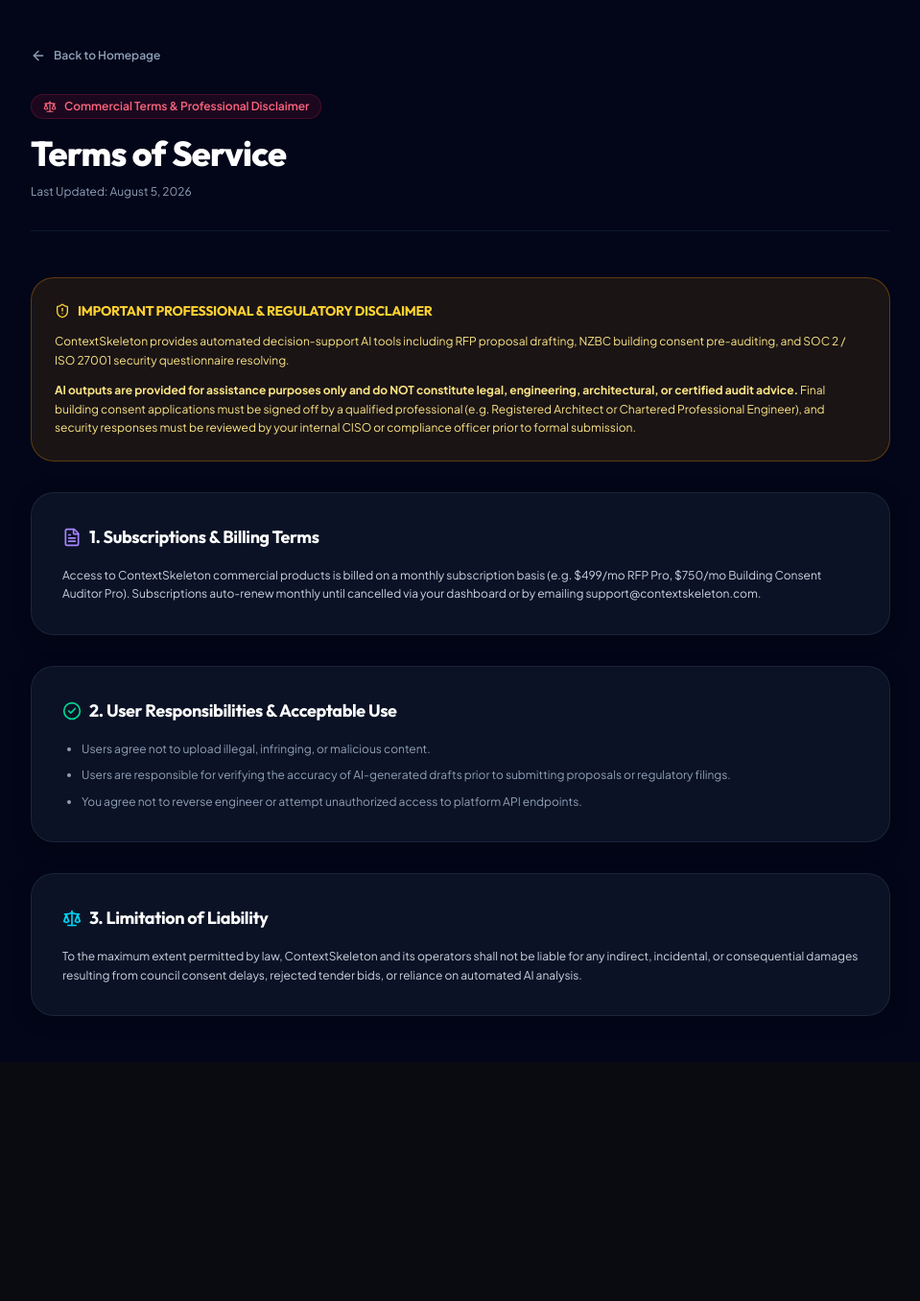
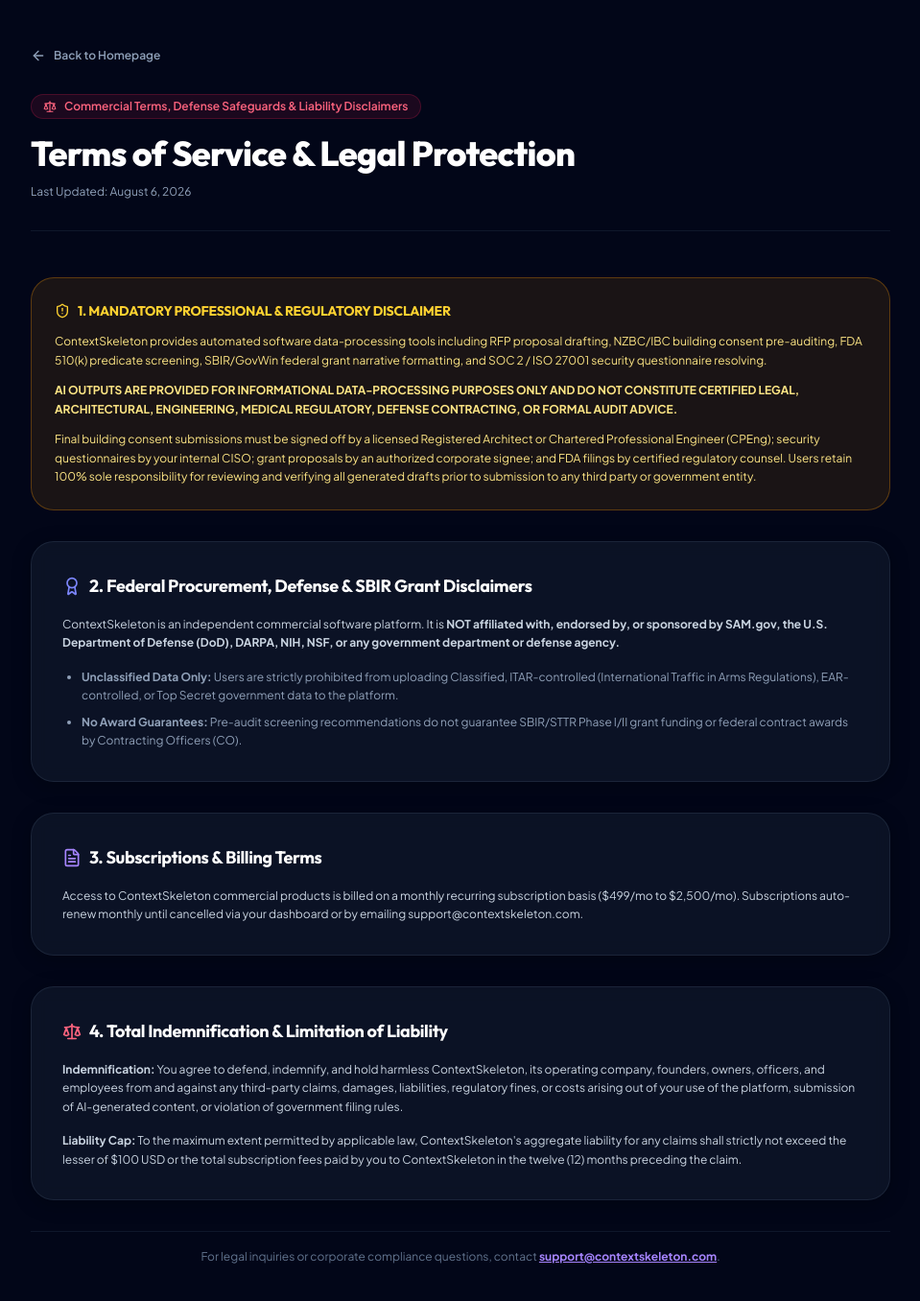
Before and after one commit to msgtorahul-art/contextskeleton-rfp, a Next.js app: page /terms in a window 1280 px wide. Shown: the top 1356 px of the page at 96% size, without its empty margins (160-1119 px from the left). Before the commit the page ends 1107 px from the top, so only its background shows below. Built offline with nearby package versions, Linux system fonts and the light colour scheme.

Commit message:
Update Terms of Service and Privacy Policy with explicit defense safeguards, ITAR unclassified boundary, indemnification, and liability caps

```diff
--- a/src/app/privacy/page.tsx
+++ b/src/app/privacy/page.tsx
@@ -1,10 +1,10 @@
 import React from 'react';
 import Link from 'next/link';
-import { ShieldCheck, ArrowLeft, Lock, Database, Mail, Key } from 'lucide-react';
+import { ShieldCheck, ArrowLeft, Lock, Database, Mail, Key, ShieldAlert } from 'lucide-react';
 
 export const metadata = {
-  title: 'Privacy Policy | ContextSkeleton Enterprise AI',
-  description: 'Privacy Policy and data security practices for ContextSkeleton Enterprise AI Platform.',
+  title: 'Privacy Policy & Data Security | ContextSkeleton Enterprise AI',
+  description: 'Privacy Policy, Zero-Training Guarantees, and Data Isolation practices for ContextSkeleton.',
   alternates: {
     canonical: 'https://contextskeleton.com/privacy',
   },
@@ -23,13 +23,26 @@
 
         <header className="mb-12 border-b border-slate-900 pb-8">
           <div className="inline-flex items-center gap-2 px-3 py-1 rounded-full bg-violet-500/10 text-violet-400 border border-violet-500/20 text-xs font-semibold mb-4">
-            <ShieldCheck className="h-3.5 w-3.5" /> Enterprise Privacy &amp; Data Protection
+            <ShieldCheck className="h-3.5 w-3.5" /> Enterprise Privacy &amp; Zero-Training Guarantee
           </div>
-          <h1 className="text-4xl font-extrabold text-white tracking-tight mb-3">Privacy Policy</h1>
-          <p className="text-slate-400 text-xs">Last Updated: August 5, 2026</p>
+          <h1 className="text-4xl font-extrabold text-white tracking-tight mb-3">Privacy Policy &amp; Data Security</h1>
+          <p className="text-slate-400 text-xs">Last Updated: August 6, 2026</p>
         </header>
 
         <div className="space-y-8 text-xs text-slate-300 leading-relaxed font-sans">
+          {/* ZERO TRAINING GUARANTEE */}
+          <section className="p-6 rounded-3xl bg-violet-500/10 border border-violet-500/30 text-violet-200 space-y-3">
+            <h2 className="text-sm font-bold text-violet-300 flex items-center gap-2 uppercase tracking-wider">
+              <ShieldAlert className="h-4 w-4" /> ZERO-TRAINING &amp; STRICT CONFIDENTIALITY GUARANTEE
+            </h2>
+            <p>
+              <strong>We NEVER use your uploaded documents, security policy files, tender proposals, or AI queries to train public AI models.</strong>
+            </p>
+            <p>
+              All customer data remains 100% confidential and is processed strictly within isolated multi-tenant database clusters.
+            </p>
+          </section>
+
           <section className="glass-panel p-8 rounded-3xl border-slate-800 space-y-4">
             <h2 className="text-lg font-bold text-white flex items-center gap-2">
               <Lock className="h-5 w-5 text-violet-400" /> 1. Data Collection &amp; Processing Boundaries
@@ -49,10 +62,7 @@
               <Database className="h-5 w-5 text-indigo-400" /> 2. AI Model Training &amp; Data Isolation
             </h2>
             <p>
-              <strong>We do NOT sell, license, or use customer data to train public artificial intelligence models.</strong>
-            </p>
-            <p>
-              All uploaded documents, PDF vector embeddings, and generated responses are stored in isolated, multi-tenant database clusters (Turso Cloud / SQLite). Customer data remains strictly segregated within your organization&apos;s account boundary.
+              All uploaded documents, PDF vector embeddings, and generated responses are stored in isolated database clusters. Customer data remains strictly segregated within your organization&apos;s account boundary.
             </p>
           </section>
 
@@ -63,10 +73,6 @@
             <p>
               ContextSkeleton utilizes essential HTTP-only cookies and browser session storage strictly necessary for authentication security and billing status verification. We do NOT use third-party advertising cookies or cross-site tracking pixels.
             </p>
-            <ul className="list-disc pl-5 space-y-2 text-slate-400">
-              <li><strong>Authentication Tokens:</strong> Secure HTTP-only cookies storing encrypted session tokens.</li>
-              <li><strong>User Preference Cache:</strong> Local storage used to persist workspace UI layout states.</li>
-            </ul>
           </section>
 
           <section className="glass-panel p-8 rounded-3xl border-slate-800 space-y-4">
--- a/src/app/terms/page.tsx
+++ b/src/app/terms/page.tsx
@@ -1,10 +1,10 @@
 import React from 'react';
 import Link from 'next/link';
-import { ShieldAlert, ArrowLeft, FileText, Scale, CheckCircle2 } from 'lucide-react';
+import { ShieldAlert, ArrowLeft, FileText, Scale, CheckCircle2, ShieldCheck, Lock, Award } from 'lucide-react';
 
 export const metadata = {
-  title: 'Terms of Service | ContextSkeleton Enterprise AI',
-  description: 'Terms of Service and Professional Disclaimer for ContextSkeleton Enterprise AI Platform.',
+  title: 'Terms of Service & Legal Safeguards | ContextSkeleton Enterprise AI',
+  description: 'Commercial Terms of Service, Legal Protections, Defense Disclaimers, and Professional Liability Limits for ContextSkeleton.',
   alternates: {
     canonical: 'https://contextskeleton.com/terms',
   },
@@ -23,54 +23,69 @@
 
         <header className="mb-12 border-b border-slate-900 pb-8">
           <div className="inline-flex items-center gap-2 px-3 py-1 rounded-full bg-rose-500/10 text-rose-400 border border-rose-500/20 text-xs font-semibold mb-4">
-            <Scale className="h-3.5 w-3.5" /> Commercial Terms & Professional Disclaimer
+            <Scale className="h-3.5 w-3.5" /> Commercial Terms, Defense Safeguards &amp; Liability Disclaimers
           </div>
-          <h1 className="text-4xl font-extrabold text-white tracking-tight mb-3">Terms of Service</h1>
-          <p className="text-slate-400 text-xs">Last Updated: August 5, 2026</p>
+          <h1 className="text-4xl font-extrabold text-white tracking-tight mb-3">Terms of Service &amp; Legal Protection</h1>
+          <p className="text-slate-400 text-xs">Last Updated: August 6, 2026</p>
         </header>
 
         <div className="space-y-8 text-xs text-slate-300 leading-relaxed font-sans">
           {/* PROFESSIONAL & COMPLIANCE DISCLAIMER ALERT */}
           <section className="p-6 rounded-3xl bg-amber-500/10 border border-amber-500/30 text-amber-200 space-y-3">
             <h2 className="text-sm font-bold text-amber-300 flex items-center gap-2 uppercase tracking-wider">
-              <ShieldAlert className="h-4 w-4" /> IMPORTANT PROFESSIONAL & REGULATORY DISCLAIMER
+              <ShieldAlert className="h-4 w-4" /> 1. MANDATORY PROFESSIONAL &amp; REGULATORY DISCLAIMER
             </h2>
             <p>
-              ContextSkeleton provides automated decision-support AI tools including RFP proposal drafting, NZBC building consent pre-auditing, and SOC 2 / ISO 27001 security questionnaire resolving.
+              ContextSkeleton provides automated software data-processing tools including RFP proposal drafting, NZBC/IBC building consent pre-auditing, FDA 510(k) predicate screening, SBIR/GovWin federal grant narrative formatting, and SOC 2 / ISO 27001 security questionnaire resolving.
             </p>
             <p>
-              <strong>AI outputs are provided for assistance purposes only and do NOT constitute legal, engineering, architectural, or certified audit advice.</strong> Final building consent applications must be signed off by a qualified professional (e.g. Registered Architect or Chartered Professional Engineer), and security responses must be reviewed by your internal CISO or compliance officer prior to formal submission.
+              <strong>AI OUTPUTS ARE PROVIDED FOR INFORMATIONAL DATA-PROCESSING PURPOSES ONLY AND DO NOT CONSTITUTE CERTIFIED LEGAL, ARCHITECTURAL, ENGINEERING, MEDICAL REGULATORY, DEFENSE CONTRACTING, OR FORMAL AUDIT ADVICE.</strong>
+            </p>
+            <p>
+              Final building consent submissions must be signed off by a licensed Registered Architect or Chartered Professional Engineer (CPEng); security questionnaires by your internal CISO; grant proposals by an authorized corporate signee; and FDA filings by certified regulatory counsel. Users retain 100% sole responsibility for reviewing and verifying all generated drafts prior to submission to any third party or government entity.
             </p>
           </section>
 
+          {/* DEFENSE & FEDERAL PROCUREMENT SAFEGUARDS */}
           <section className="glass-panel p-8 rounded-3xl border-slate-800 space-y-4">
             <h2 className="text-lg font-bold text-white flex items-center gap-2">
-              <FileText className="h-5 w-5 text-violet-400" /> 1. Subscriptions & Billing Terms
+              <Award className="h-5 w-5 text-indigo-400" /> 2. Federal Procurement, Defense &amp; SBIR Grant Disclaimers
             </h2>
             <p>
-              Access to ContextSkeleton commercial products is billed on a monthly subscription basis (e.g. $499/mo RFP Pro, $750/mo Building Consent Auditor Pro). Subscriptions auto-renew monthly until cancelled via your dashboard or by emailing support@contextskeleton.com.
+              ContextSkeleton is an independent commercial software platform. It is <strong>NOT affiliated with, endorsed by, or sponsored by SAM.gov, the U.S. Department of Defense (DoD), DARPA, NIH, NSF, or any government department or defense agency.</strong>
+            </p>
+            <ul className="list-disc pl-5 space-y-2 text-slate-400">
+              <li><strong>Unclassified Data Only:</strong> Users are strictly prohibited from uploading Classified, ITAR-controlled (International Traffic in Arms Regulations), EAR-controlled, or Top Secret government data to the platform.</li>
+              <li><strong>No Award Guarantees:</strong> Pre-audit screening recommendations do not guarantee SBIR/STTR Phase I/II grant funding or federal contract awards by Contracting Officers (CO).</li>
+            </ul>
+          </section>
+
+          {/* SUBSCRIPTIONS & ACCEPTABLE USE */}
+          <section className="glass-panel p-8 rounded-3xl border-slate-800 space-y-4">
+            <h2 className="text-lg font-bold text-white flex items-center gap-2">
+              <FileText className="h-5 w-5 text-violet-400" /> 3. Subscriptions &amp; Billing Terms
+            </h2>
+            <p>
+              Access to ContextSkeleton commercial products is billed on a monthly recurring subscription basis ($499/mo to $2,500/mo). Subscriptions auto-renew monthly until cancelled via your dashboard or by emailing support@contextskeleton.com.
             </p>
           </section>
 
+          {/* INDEMNIFICATION & LIABILITY LIMITS */}
           <section className="glass-panel p-8 rounded-3xl border-slate-800 space-y-4">
             <h2 className="text-lg font-bold text-white flex items-center gap-2">
-              <CheckCircle2 className="h-5 w-5 text-emerald-400" /> 2. User Responsibilities & Acceptable Use
+              <Scale className="h-5 w-5 text-rose-400" /> 4. Total Indemnification &amp; Limitation of Liability
             </h2>
-            <ul className="list-disc pl-5 space-y-2 text-slate-400">
-              <li>Users agree not to upload illegal, infringing, or malicious content.</li>
-              <li>Users are responsible for verifying the accuracy of AI-generated drafts prior to submitting proposals or regulatory filings.</li>
-              <li>You agree not to reverse engineer or attempt unauthorized access to platform API endpoints.</li>
-            </ul>
+            <p>
+              <strong>Indemnification:</strong> You agree to defend, indemnify, and hold harmless ContextSkeleton, its operating company, founders, owners, officers, and employees from and against any third-party claims, damages, liabilities, regulatory fines, or costs arising out of your use of the platform, submission of AI-generated content, or violation of government filing rules.
+            </p>
+            <p>
+              <strong>Liability Cap:</strong> To the maximum extent permitted by applicable law, ContextSkeleton&apos;s aggregate liability for any claims shall strictly not exceed the lesser of $100 USD or the total subscription fees paid by you to ContextSkeleton in the twelve (12) months preceding the claim.
+            </p>
           </section>
 
-          <section className="glass-panel p-8 rounded-3xl border-slate-800 space-y-4">
-            <h2 className="text-lg font-bold text-white flex items-center gap-2">
-              <Scale className="h-5 w-5 text-cyan-400" /> 3. Limitation of Liability
-            </h2>
-            <p>
-              To the maximum extent permitted by law, ContextSkeleton and its operators shall not be liable for any indirect, incidental, or consequential damages resulting from council consent delays, rejected tender bids, or reliance on automated AI analysis.
-            </p>
-          </section>
+          <footer className="pt-4 border-t border-slate-900 text-center text-slate-500">
+            For legal inquiries or corporate compliance questions, contact <a href="mailto:support@contextskeleton.com" className="text-violet-400 underline font-bold">support@contextskeleton.com</a>.
+          </footer>
         </div>
       </div>
     </main>
```
